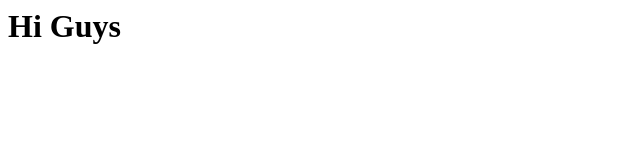
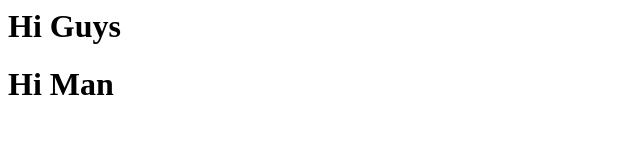
Before and after one commit to mathang292004-dev/git-action, a plain HTML site: page index.html in a window 1280 px wide. Shown: the whole page, without its empty margins (0-640 px from the left). Drawn offline with Linux system fonts and the light colour scheme.

Commit message:
add some lines in the html code

```diff
--- a/index.html
+++ b/index.html
@@ -1 +1,2 @@
 <h1>Hi Guys</h1>
+<h1>Hi Man</h1>
```
